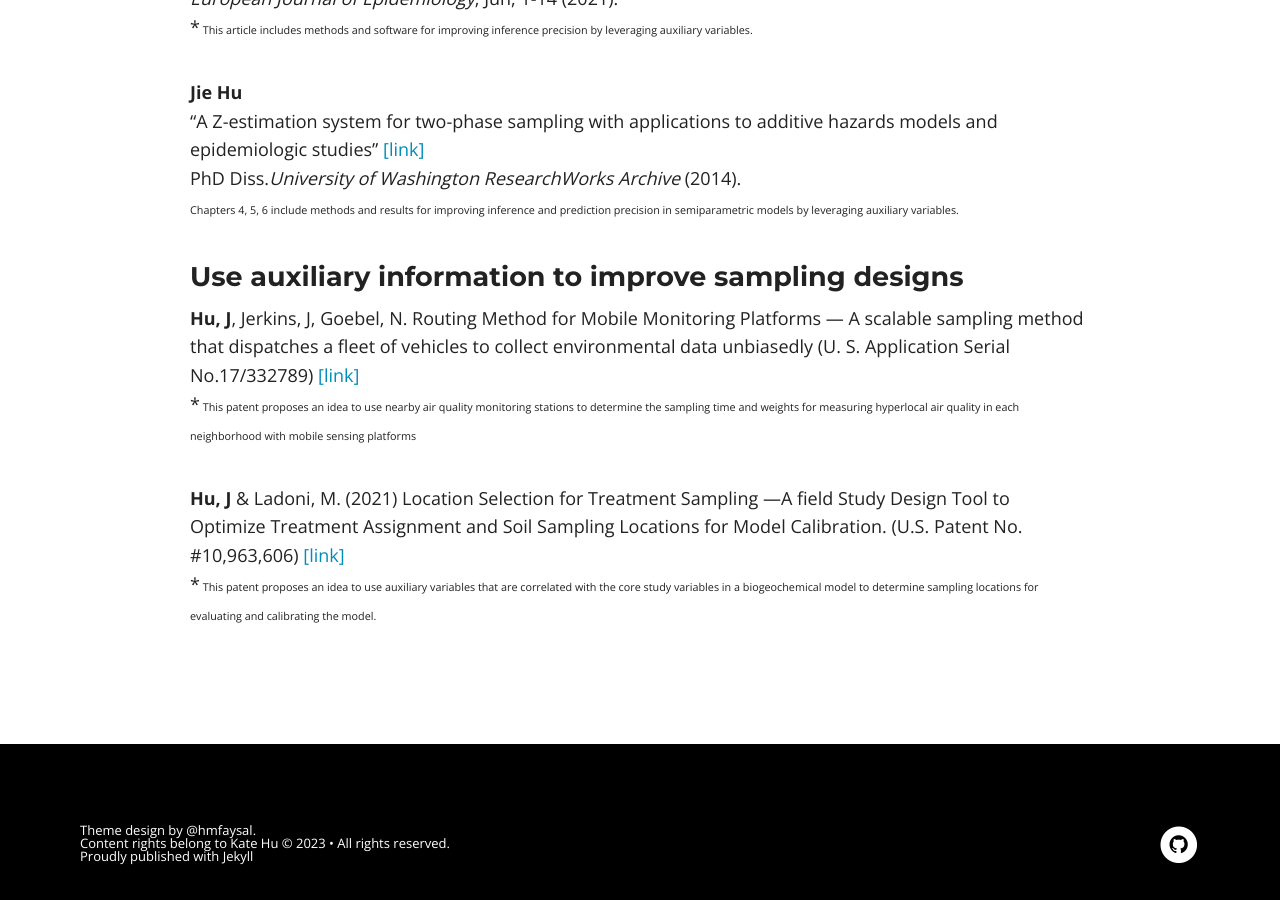
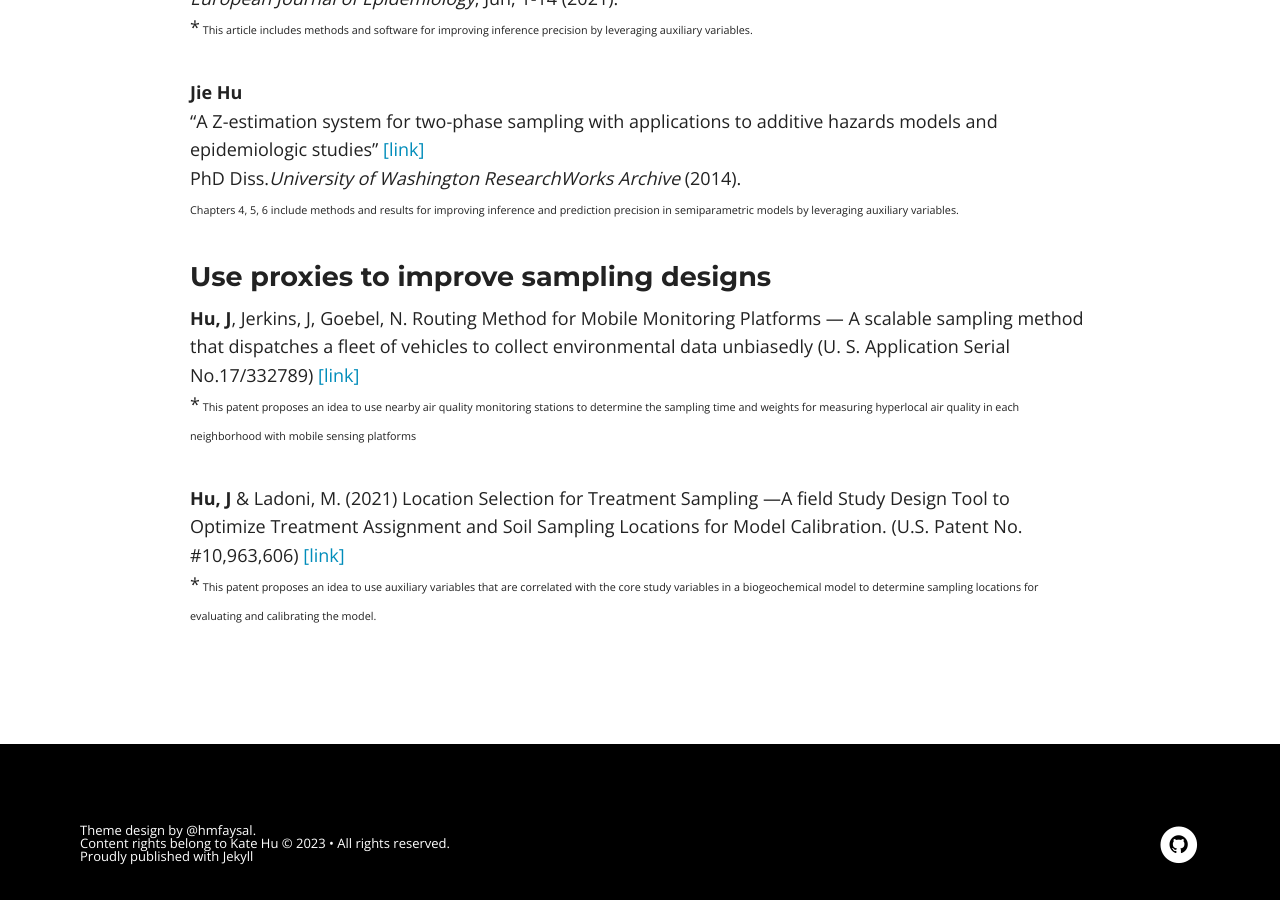
Before and after one commit to katehu/katehu.github.io, a Jekyll site: the page built from proxies.md, in a window 1280 px wide and 900 px high, scrolled down 1410 px. Built offline with Jekyll 4.4.1, drawn with Linux system fonts in a browser that asks for light colours; nearby versions of some CDN libraries.

Commit message:
Update proxies.md

```diff
--- a/proxies.md
+++ b/proxies.md
@@ -54,7 +54,7 @@ hosted by *European Journal of Epidemiology*, Jun, 1-14 (2021).<br/>
 PhD Diss.*University of Washington ResearchWorks Archive* (2014). <br/>
 <small> Chapters 4, 5, 6 include methods and results for improving inference and prediction precision in semiparametric models by leveraging auxiliary variables.<small><br/>
 
-### Use auxiliary information to improve sampling designs<a name="study-design"></a>
+### Use proxies to improve sampling designs<a name="study-design"></a>
 
 **Hu, J**, Jerkins, J, Goebel, N. Routing Method for Mobile Monitoring Platforms --- A scalable sampling method that dispatches a fleet of vehicles to collect environmental data unbiasedly (U. S. Application Serial No.17/332789) [[link]](https://uspto.report/patent/app/20210377708) <br/>
 *<small> This patent proposes an idea to use nearby air quality monitoring stations to determine the sampling time and weights for measuring hyperlocal air quality in each neighborhood with mobile sensing platforms <small> <br/>
```
